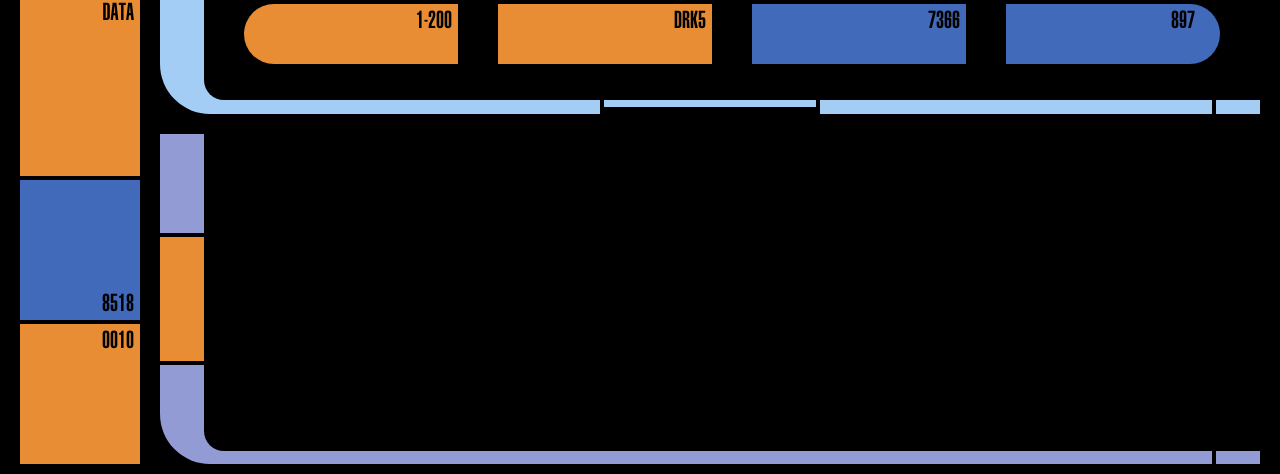
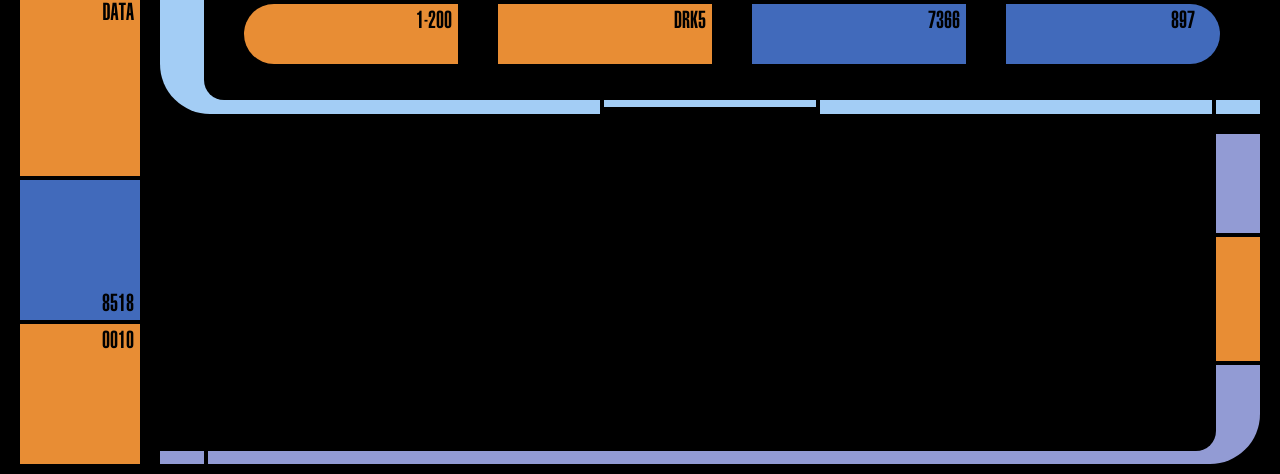
Before and after one commit to z-s-kusz/short-attention-span-js, a Vue app: page /tng-panel in a window 1280 px wide. Shown: the part 478-952 px from the top of the page. Built offline with nearby package versions, Linux system fonts and the light colour scheme.

Commit message:
Allow wrap to go on any side.

```diff
--- a/src/components/tng-panel/TngBorderWrapAround.vue
+++ b/src/components/tng-panel/TngBorderWrapAround.vue
@@ -1,5 +1,5 @@
 <template>
-<div class="border" :class="colorClass">
+<div class="border" :class="borderClass">
   <div class="content-area">
     <slot></slot>
   </div>
@@ -25,6 +25,7 @@ const colorOptions: readonly string[] = [
 const accentYOptions: readonly string[] = [
   ...colorOptions, 'none',
 ];
+const sideOptions: readonly string[] = ['tr', 'br', 'bl', 'br'];
 export default Vue.extend({
   props: {
     color: {
@@ -33,6 +34,17 @@ export default Vue.extend({
       validator(value) {
         if (!colorOptions.includes(value)) {
           console.error(`color must be one of the following: ${colorOptions}`);
+          return false;
+        }
+        return true;
+      },
+    },
+    sides: {
+      type: String,
+      default: 'bl',
+      validator(value) {
+        if (!sideOptions.includes(value)) {
+          console.error(`sideOptions must be one of the following: ${sideOptions}`);
           return false;
         }
         return true;
@@ -62,6 +74,9 @@ export default Vue.extend({
     colorClass(): string {
       return `tng-${this.color}`;
     },
+    borderClass(): string {
+      return `${this.colorClass} ${this.sides}-border`;
+    },
   },
 });
 </script>
@@ -78,20 +93,22 @@ $content-width: 100% - $border-width;
   position: relative;
   width: 100%;
   height: 100%;
-  border-bottom-left-radius: $banner-radius;
+}
+
+.content-area {
+  position: absolute;
+  background-color: black;
 }
 
 .accent-tail {
   position: absolute;
-  bottom: 0;
-  right: $border-width;
   height: $border-height;
   width: $gap;
   background-color: black;
 }
+
 .accent-x-cut {
   position: absolute;
-  bottom: 0%;
   right: 40%;
   height: $border-height;
   width: 20%;
@@ -106,7 +123,6 @@ $content-width: 100% - $border-width;
 
 .accent-y-container {
   position: absolute;
-  left: 0;
   top: 30%;
   height: 40%;
   width: $border-width;
@@ -120,14 +136,92 @@ $content-width: 100% - $border-width;
   }
 }
 
+.tr-border {
+  border-top-right-radius: $banner-radius;
+
   .content-area {
-  position: absolute;
+    top: $border-width;
+    right: $border-width;
+    left: 0;
+    bottom: 0;
+    border-top-right-radius: $padding;
+  }
+  .accent-tail {
+    top: 0;
+    left: $border-width;
+  }
+  .accent-x-cut {
+    top: 0;
+  }
+  .accent-y-container {
+    right: 0;
+  }
+}
+
+.br-border {
+  border-bottom-right-radius: $banner-radius;
+
+  .content-area {
+    top: 0;
+    right: $border-width;
+    left: 0;
+    bottom: $border-width;
+    border-bottom-right-radius: $padding;
+  }
+  .accent-tail {
+    bottom: 0;
+    left: $border-width;
+  }
+  .accent-x-cut {
+    bottom: 0;
+  }
+  .accent-y-container {
+    right: 0;
+  }
+}
+
+.bl-border {
+  border-bottom-left-radius: $banner-radius;
+
+ .content-area {
     top: 0;
     right: 0;
     left: $border-width;
     bottom: $border-height;
-  background-color: black;
     border-bottom-left-radius: $padding;
+  }
+  .accent-tail {
+    bottom: 0;
+    right: $border-width;
+  }
+  .accent-x-cut {
+    bottom: 0;
+  }
+  .accent-y-container {
+    left: 0;
+  }
+}
+
+.tl-border {
+  border-top-left-radius: $banner-radius;
+
+ .content-area {
+    top: $border-width;
+    right: 0;
+    left: $border-height;
+    bottom: 0;
+    border-top-left-radius: $padding;
+  }
+  .accent-tail {
+    top: 0;
+    right: $border-width;
+  }
+  .accent-x-cut {
+    top: 0;
+  }
+  .accent-y-container {
+    left: 0;
+  }
 }
 
 @media only screen and (max-width: 899px) {
--- a/src/views/TngPanel.vue
+++ b/src/views/TngPanel.vue
@@ -27,7 +27,7 @@
   </div>
 
   <div class="screen-2">
-    <tng-border-wrap-around :color="'portage'" :accentY="'orange'">
+    <tng-border-wrap-around :color="'portage'" :accentY="'orange'" :sides="'br'">
     </tng-border-wrap-around>
   </div>
 </main>
```
Lines whose indentation alone changed are shown as unchanged.
